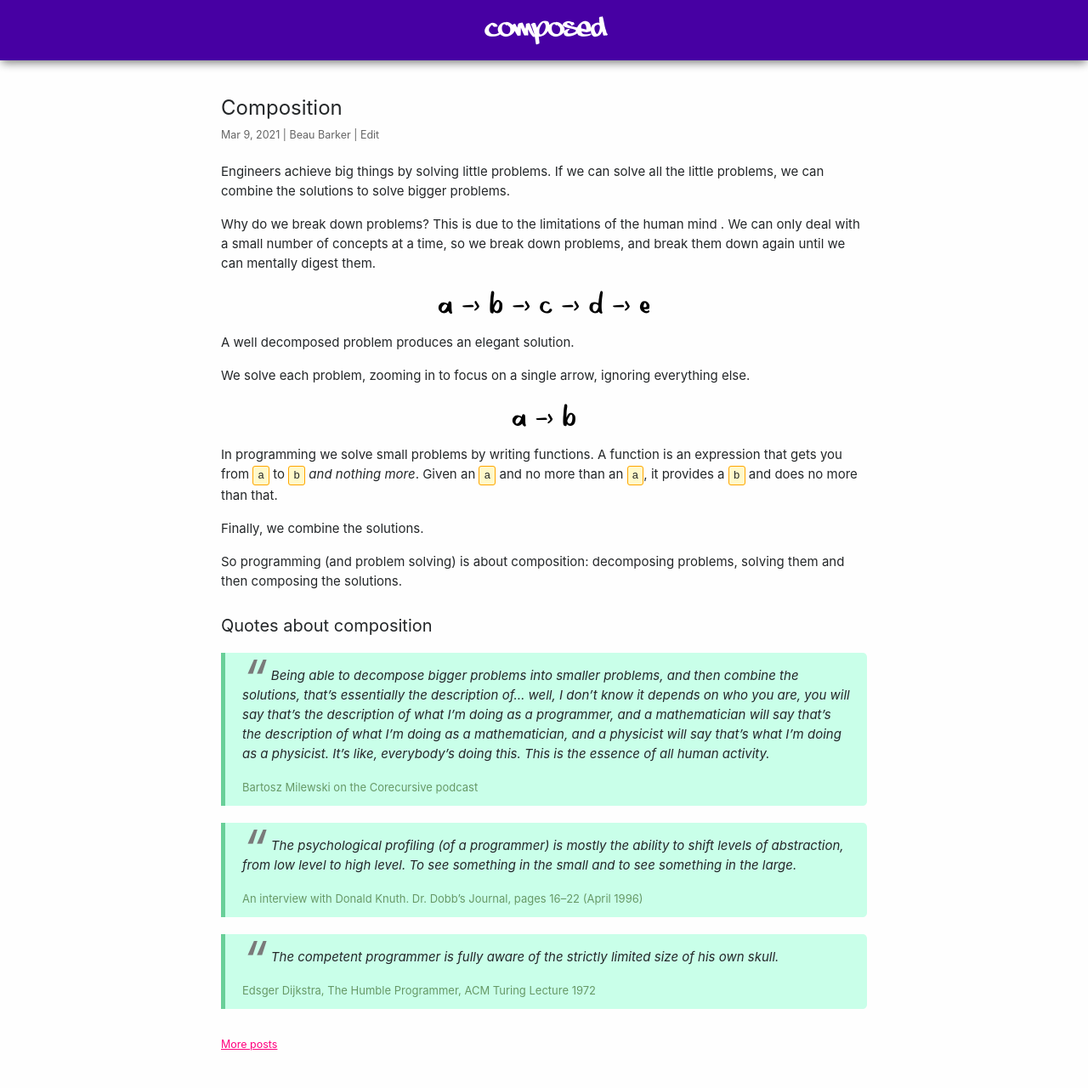
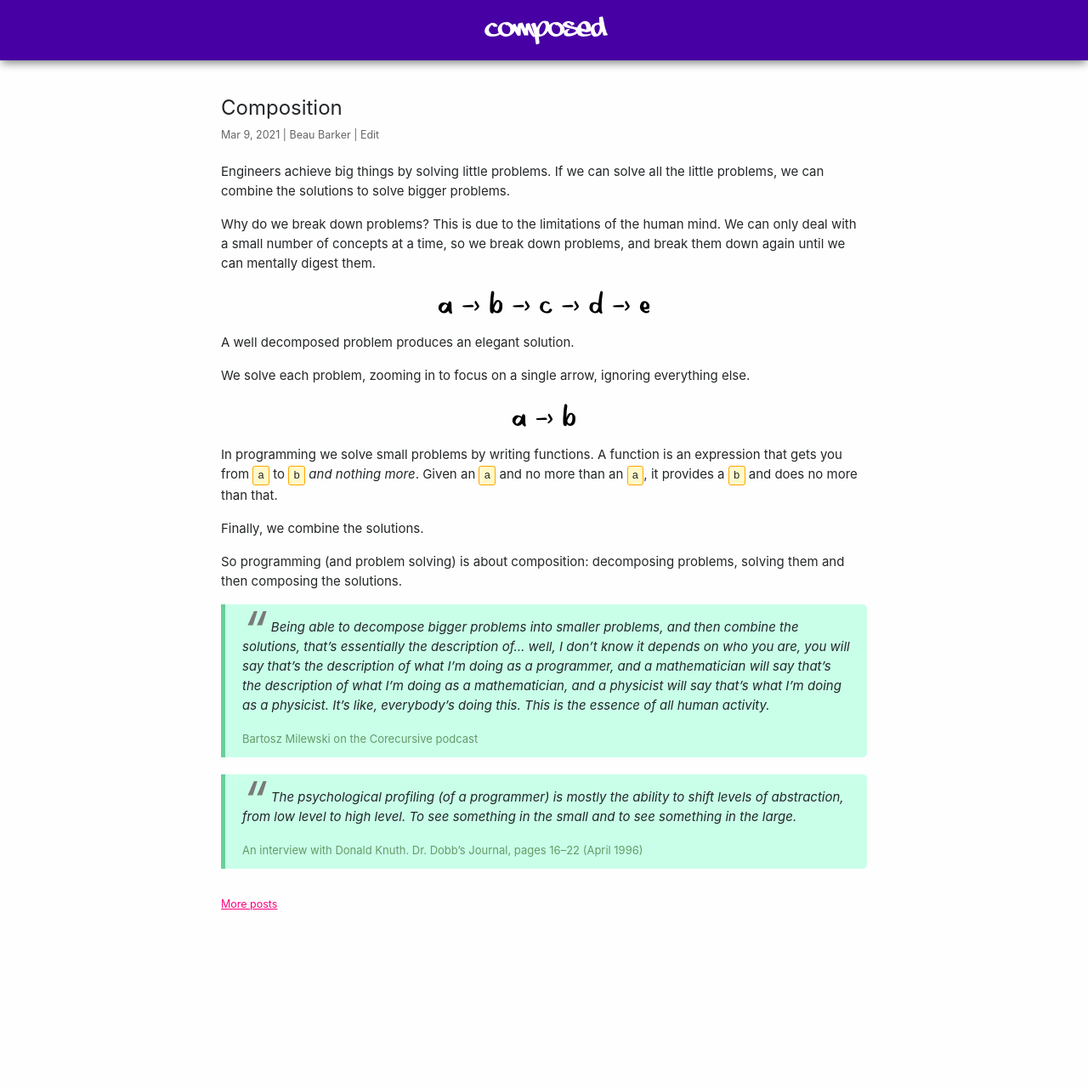
Before and after one commit to explodinglabs/explodinglabs.github.io, a Jekyll site: the page built from _posts/2021-03-09-composition.markdown, in a window 1280 px wide. Shown: the whole page at 85% size. Built offline with Jekyll 4.4.1, drawn with Linux system fonts in a browser that asks for light colours; after the commit the page ends 1115 px from its top, so only the background shows below that.

Commit message:
Adjust composition post

```diff
--- a/_posts/2021-03-09-composition.markdown
+++ b/_posts/2021-03-09-composition.markdown
@@ -6,8 +6,8 @@ permalink: /composition
 Engineers achieve big things by solving little problems. If we can solve all
 the little problems, we can combine the solutions to solve bigger problems.
 
-Why do we break down problems? This is due to the limitations of the human mind
-. We can only deal with a small number of concepts at a time, so we break down
+Why do we break down problems? This is due to the limitations of the human mind.
+We can only deal with a small number of concepts at a time, so we break down
 problems, and break them down again until we can mentally digest them.
 
 {:refdef: style="text-align: center; margin: 20px 0;"}
@@ -32,8 +32,6 @@ Finally, we combine the solutions.
 So programming (and problem solving) is about composition: decomposing
 problems, solving them and then composing the solutions.
 
-## Quotes about composition
-
 > Being able to decompose bigger problems into smaller problems, and then
 > combine the solutions, that’s essentially the description of... well, I don’t
 > know it depends on who you are, you will say that’s the description of what
@@ -50,8 +48,3 @@ problems, solving them and then composing the solutions.
 >
 > <cite>An interview with Donald Knuth. Dr. Dobb’s Journal, pages 16–22 (April
 > 1996)</cite>
-
-> The competent programmer is fully aware of the strictly limited size of his
-> own skull.
->
-> <cite>Edsger Dijkstra, The Humble Programmer, ACM Turing Lecture 1972</cite>
```
